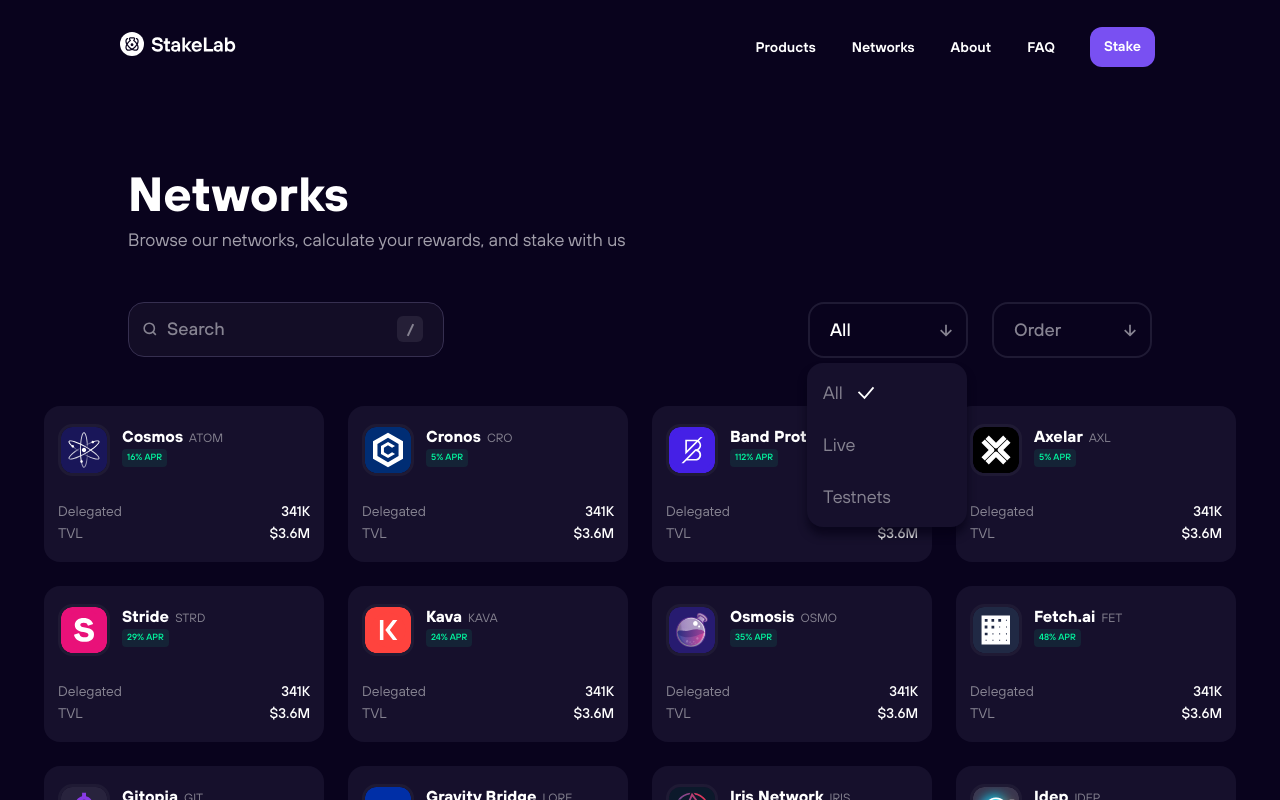
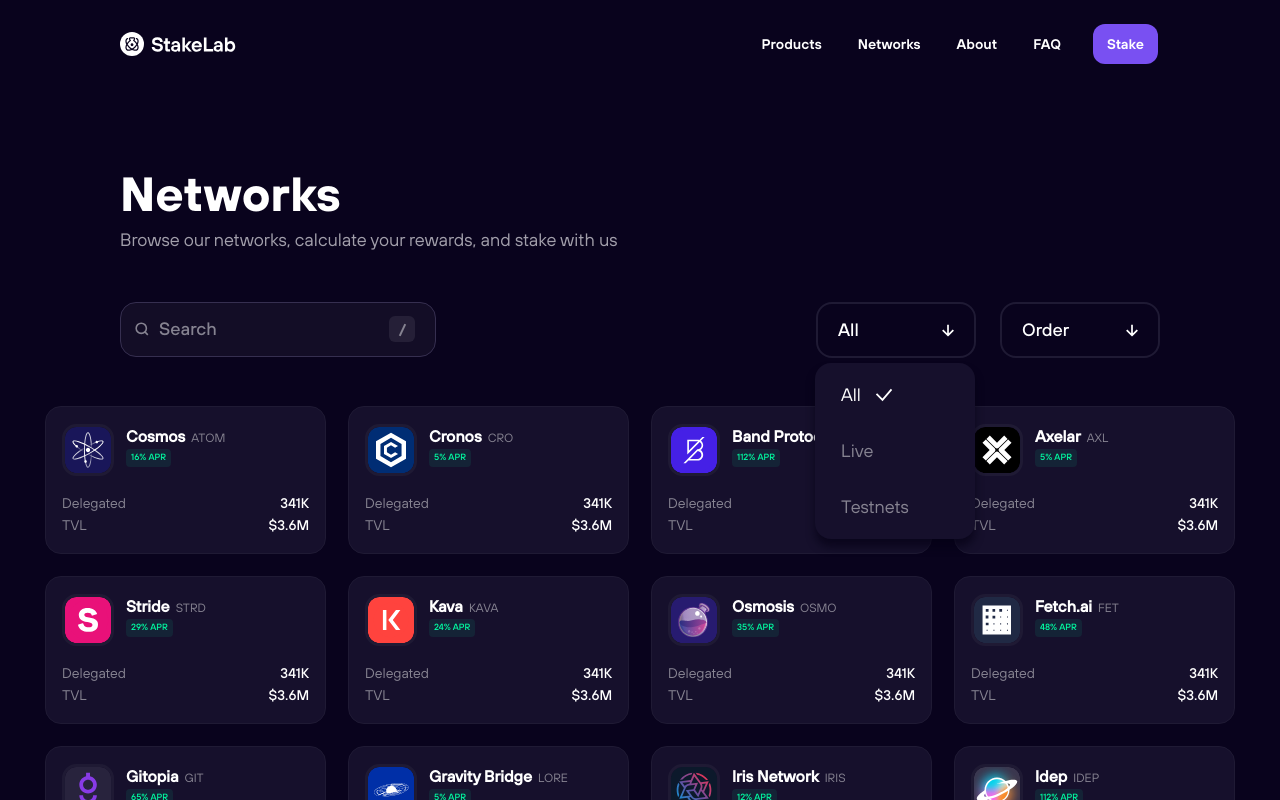
Before and after one commit to klaxurit/Backup, a React (Vite) app: page /networks in a window 1280 px wide. Both pictures are taken after a click on the element "All". Shown: the top 800 px of the page. Built offline with nearby package versions, Linux system fonts and the light colour scheme.

Commit message:
network page update

```diff
--- a/src/pages/Networks/index.tsx
+++ b/src/pages/Networks/index.tsx
@@ -77,15 +77,15 @@
               {showAllOptions && (
                 <div>
                   <div className="Networks__content__control__filters__button__pannel1">
-                    <p className="Networks__content__control__filters__button__pannel1__label" tabIndex={0} onClick={() => { setAllButtonLabel('All'); setLiveStatus('All'); setShowAllOptions(false); }}>
+                    <p className={`Networks__content__control__filters__button__pannel1__label ${allButtonLabel === 'All' ? 'selected' : ''}`} tabIndex={0} onClick={() => { setAllButtonLabel('All'); setLiveStatus('All'); setShowAllOptions(false); }}>
                       All
                       {allButtonLabel === 'All' && <LogoCheck />}
                     </p>
-                    <p className="Networks__content__control__filters__button__pannel1__label" tabIndex={0} onClick={() => { setAllButtonLabel('Live'); setLiveStatus('Live'); setShowAllOptions(false); }}>
+                    <p className={`Networks__content__control__filters__button__pannel1__label ${allButtonLabel === 'Live' ? 'selected' : ''}`} tabIndex={0} onClick={() => { setAllButtonLabel('Live'); setLiveStatus('Live'); setShowAllOptions(false); }}>
                       Live
                       {allButtonLabel === 'Live' && <LogoCheck />}
                     </p>
-                    <p className="Networks__content__control__filters__button__pannel1__label" tabIndex={0} onClick={() => { setAllButtonLabel('Testnets'); setLiveStatus('Testnets'); setShowAllOptions(false); }}>
+                    <p className={`Networks__content__control__filters__button__pannel1__label ${allButtonLabel === 'Testnets' ? 'selected' : ''}`} tabIndex={0} onClick={() => { setAllButtonLabel('Testnets'); setLiveStatus('Testnets'); setShowAllOptions(false); }}>
                       Testnets
                       {allButtonLabel === 'Testnets' && <LogoCheck />}
                     </p>
@@ -98,15 +98,15 @@
               <p className="Networks__content__control__filters__button__label">{orderButtonLabel}</p>
               {showOrderOptions && (
                 <div className="Networks__content__control__filters__button__pannel2">
-                  <p className="Networks__content__control__filters__button__pannel2__label" tabIndex={0} onClick={() => { setOrderButtonLabel('Order'); setOrder(''); setShowOrderOptions(false); }}>
+                  <p className={`Networks__content__control__filters__button__pannel2__label ${orderButtonLabel === 'Order' ? 'selected' : ''}`} tabIndex={0} onClick={() => { setOrderButtonLabel('Order'); setOrder(''); setShowOrderOptions(false); }}>
                     Order
                     {orderButtonLabel === 'Order' && <LogoCheck />}
                   </p>
-                  <p className="Networks__content__control__filters__button__pannel2__label" tabIndex={0} onClick={() => { setOrderButtonLabel('A > Z'); setOrder('A > Z'); setShowOrderOptions(false); }}>
+                  <p className={`Networks__content__control__filters__button__pannel2__label ${orderButtonLabel === 'A > Z' ? 'selected' : ''}`} tabIndex={0} onClick={() => { setOrderButtonLabel('A > Z'); setOrder('A > Z'); setShowOrderOptions(false); }}>
                     A {'>'} Z*
                     {orderButtonLabel === 'A > Z' && <LogoCheck />}
                   </p>
-                  <p className="Networks__content__control__filters__button__pannel2__label" tabIndex={0} onClick={() => { setOrderButtonLabel('APR'); setOrder('APR'); setShowOrderOptions(false); }}>
+                  <p className={`Networks__content__control__filters__button__pannel2__label ${orderButtonLabel === 'APR' ? 'selected' : ''}`} tabIndex={0} onClick={() => { setOrderButtonLabel('APR'); setOrder('APR'); setShowOrderOptions(false); }}>
                     APR
                     {orderButtonLabel === 'APR' && <LogoCheck />}
                   </p>
--- a/styles/components/_navbar.scss
+++ b/styles/components/_navbar.scss
@@ -98,7 +98,7 @@
         width: 65px;
         border-radius: 12px;
         padding: 8px 14px 8px 14px;
-        margin-top: 10px;
+        margin: 2px;
         a {
           text-decoration: none;
           color: white;
@@ -360,7 +360,7 @@
       display: flex;
       justify-content: center;
       align-items: center;
-      margin-top: 6px;
+      margin-top: 1px;
 
       &:focus-visible {
         outline: none;
--- a/styles/components/_networkItem.scss
+++ b/styles/components/_networkItem.scss
@@ -73,25 +73,29 @@
   &--detailed {
     width: 100%;
     background: #16102c;
-    border: 1px solid #1f1a34;
-    padding: 4px 12px;
-    gap: 24px;
-    border: 2px solid transparent;
+    border: 1px solid $neutral-blacker;
+    padding: 1px 16px;
+    gap: 16px;
     &:focus-visible {
       outline: none;
       border-radius: 16px;
-      border: 2px solid var(--primary-tanzanite-light, #7950F2);
-      background: var(--primary-tanzanite-darker, #1B103F);
+      border: 1px solid var(--primary-tanzanite-light, #7950F2);
+      background: $primary-darker;
       box-shadow: 0px 0px 0px 6px rgba(121, 80, 242, 0.24);
     }
+    &:hover {
+      background-color: $primary-darker;
+      border: 1px solid $primary-dark;
+      cursor: pointer;
+    }
     @media (min-width: 568px) {
-      max-width: 252px;
+      max-width: 247px;
       max-height: 144px;
     }
     @media #{$lg} {
-      max-width: 252px;
+      max-width: 247px;
       max-height: 144px;
-      min-width: 252px;
+      min-width: 247px;
       min-height: 144px;
     }
   }
@@ -112,6 +116,8 @@
         align-items: baseline;
         gap: 6px;
         &__title {
+          font-family: 'TT Hoves Medium';
+          font-weight: 600;
           color: white;
           font-size: 16px;
           line-height: 25px;
--- a/styles/pages/_networks.scss
+++ b/styles/pages/_networks.scss
@@ -53,6 +53,7 @@
         }
         &:focus-within {
           border: 1px solid $primary-light;
+          background-color: rgba(255, 255, 255, 0.06);
         }
         &:focus-visible {
           border-radius: 16px;
@@ -135,6 +136,7 @@
         position: relative;
         gap: 24px;
         &__button {
+          cursor: pointer;
           outline: none;
           box-sizing: border-box;
           color: $neutral-pure;
@@ -144,7 +146,7 @@
           justify-content: space-between;
           width: 160px;
           height: 56px;
-          padding: 12px 14px 12px 20px;
+          padding: 12px 20px;
           align-items: center;
           gap: 8px;
           border-radius: 16px;
@@ -175,14 +177,14 @@
           &__label {
             font-family: "TT Hoves Medium";
             font-weight: 500;
-            color: $neutral-pure;
+            color: $white;
             font-size: 18px;
             line-height: 28px;
             margin: 0;
           }
           &__icon {
             width: 12px;
-            stroke: $neutral-pure;
+            stroke: $white;
           }
           &__pannel2 {
             position: absolute;
@@ -216,11 +218,21 @@
               display: flex;
               flex-direction: row;
               align-items: center;
-              padding: 12px;
+              padding: 12px 20px;
               gap: 14px;
+              border: 2px solid transparent;
               &:hover {
-                color: white;
+                color: $neutral-light;
                 cursor: pointer;
+                border-radius: 16px;
+                padding: 12px 20px;
+                background: var(--primary-tanzanite-blacker, #100a25);
+              }
+              &:focus-visible {
+                outline: none;
+                border-radius: 16px;
+                border: 2px solid var(--primary-tanzanite-light, #7950f2);
+                box-shadow: 0px 0px 0px 6px rgba(121, 80, 242, 0.24);
               }
             }
           }
@@ -239,17 +251,17 @@
     &__content {
       justify-content: center;
       align-items: center;
+      max-width: 1192px;
       &__head {
         display: flex;
         align-items: flex-start;
         justify-content: center;
         width: 100%;
-        max-width: 1192px;
       }
       &__control {
         display: flex;
-        justify-content: space-around;
-        max-width: 1192px;
+        justify-content: space-between;
+        width: 100%;
         &__searchBar {
           width: 30%;
           &__content {
@@ -268,7 +280,7 @@
     }
   }
   @media #{$lg} {
-    padding: 50px 128px;
+    padding: 50px 120px;
     margin-top: 35px;
     &__content {
       gap: 48px;
@@ -290,9 +302,8 @@
     .Networks__content__list {
       display: grid;
       grid-template-columns: repeat(4, 1fr);
-      gap: 24px;
-      column-gap: 24px;
-      // max-width: calc(4 * (25% - 24px));
+      gap: 22px;
+      column-gap: 22px;
       max-width: 1192px;
       margin: 0 auto;
     }
@@ -334,6 +345,11 @@
   animation: cross-fade 0.3s ease-out forwards;
 }
 
+.Networks__content__control__filters__button__pannel1__label.selected,
+.Networks__content__control__filters__button__pannel2__label.selected {
+  color: white;
+}
+
 @keyframes rotate-first-slash {
   0% {
     transform: rotate(-65deg);
```
